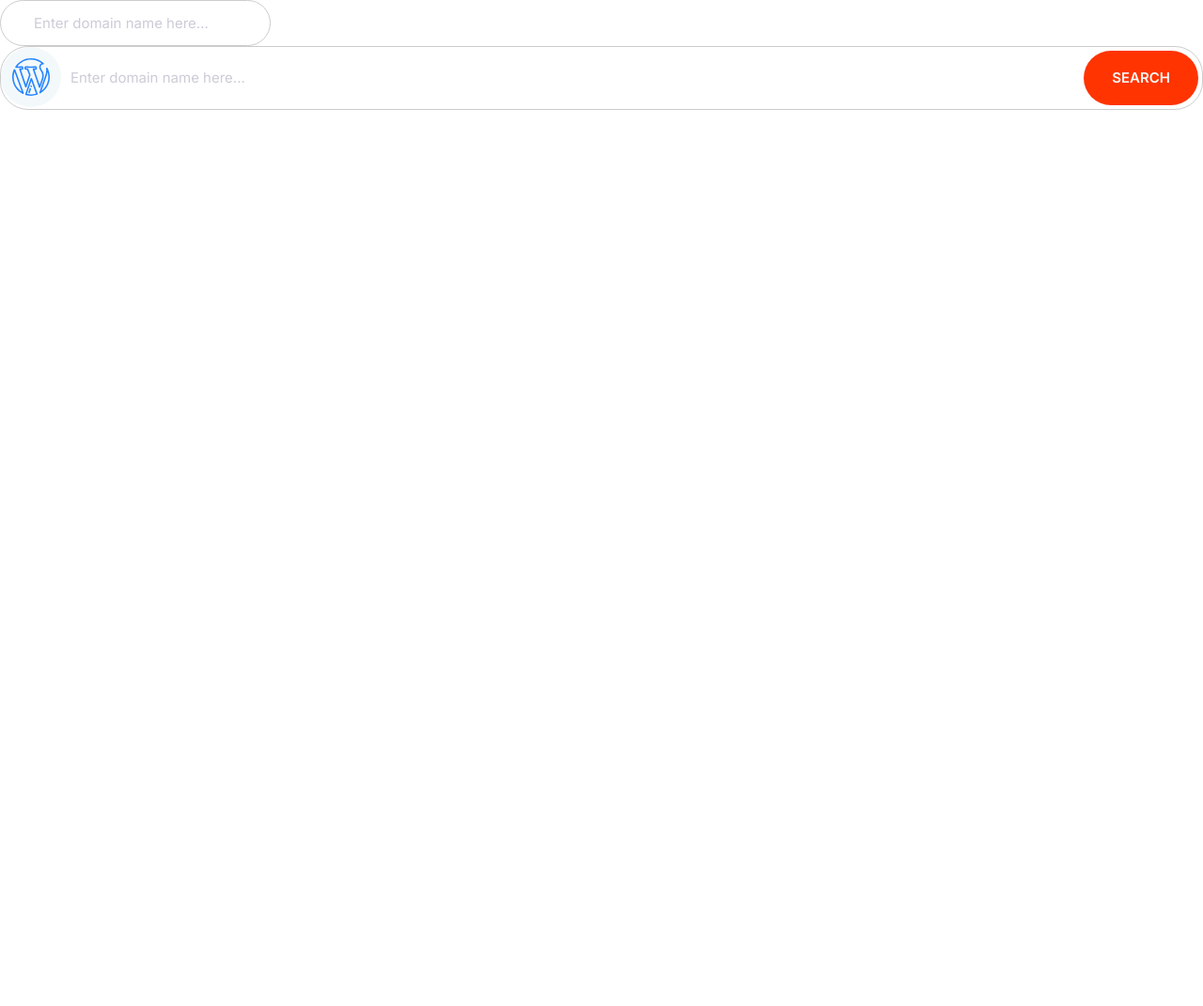
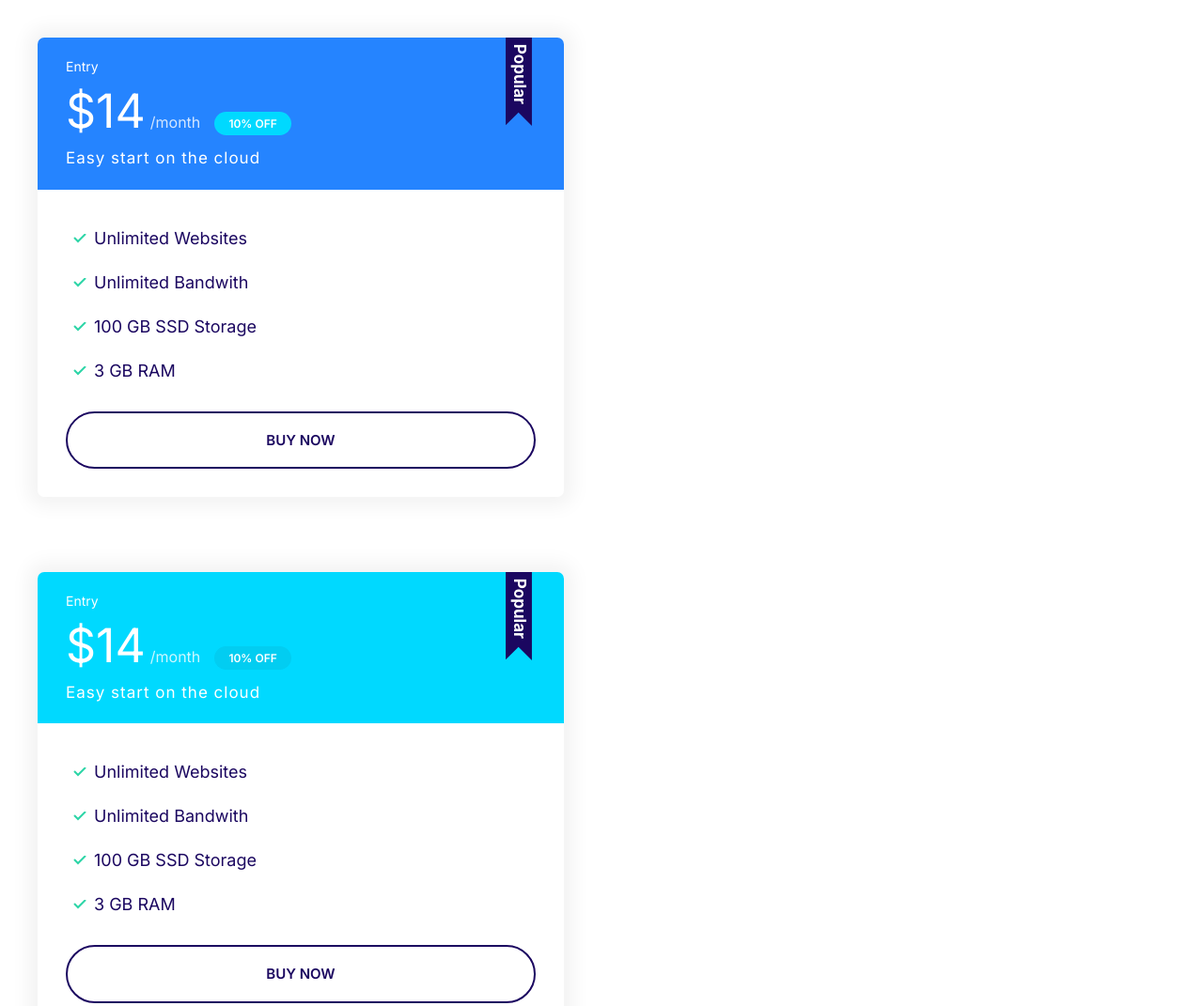
Before and after one commit to HazinAmana/TutExo, a plain HTML site: page index.html in a window 1280 px wide. Shown: the whole page at 94% size. Before the commit the page ends 800 px from the top, so only its background shows below. Drawn offline with Linux system fonts and the light colour scheme.

Commit message:
Added Plan Component

```diff
--- a/css/styles.css
+++ b/css/styles.css
@@ -117,6 +117,7 @@ a {
 
 .badge--small {
   font-size: 1.6rem;
+  padding: 0.5rem 1.5rem;
 }
 
 @media screen and (min-width: 1024px) {
@@ -269,7 +270,7 @@ a {
   padding: 1.5rem 1rem;
 }
 
-.input-group .btn{
+.input-group .btn {
   margin: 4px;
 }
 
@@ -278,3 +279,92 @@ a {
     font-size: 1.5rem;
   }
 }
+
+/* Cards */
+
+.card {
+  border-radius: 7px;
+  box-shadow: 0 0 20px 10px #f3f3f3;
+  overflow: hidden;
+}
+
+.card__header,
+.card__body {
+  padding: 2rem 3rem;
+}
+
+.card--primary .card__header {
+  background: var(--color-primary);
+  color: #fff;
+}
+
+.card--secondary .card__header {
+  background: var(--color-secondary);
+  color: #fff;
+}
+
+.card--secondary .badge--secondary {
+  background: #02cdf1;
+}
+
+/* Plans */
+
+.plan__name {
+  color: #fff;
+  margin: 0;
+  font-weight: 500;
+  font-size: 2.4rem;
+}
+
+.plan__price {
+  font-size: 6rem;
+}
+
+.plan__billing-cycle {
+  font-size: 2.4rem;
+  font-weight: 300;
+  opacity: 0.8;
+  margin-right: 1rem;
+}
+
+.plan__description {
+  font-size: 2rem;
+  font-weight: 300;
+  letter-spacing: 1px;
+  display: block;
+}
+
+.plan .list__item {
+  margin-bottom: 2rem;
+}
+
+.plan--popular .card__header {
+  position: relative;
+}
+
+.plan--popular .card__header::before {
+  content: url(../images/popular.svg);
+  width: 40px;
+  display: inline-block;
+  position: absolute;
+  top: -6px;
+  right: 5%;
+}
+
+@media screen and (min-width: 1024px) {
+  .plan__name {
+    font-size: 1.4rem;
+  }
+
+  .plan__price {
+    font-size: 5rem;
+  }
+
+  .plan__billing-cycle {
+    font-size: 1.6rem;
+  }
+
+  .plan__description {
+    font-size: 1.7rem;
+  }
+}
--- a/index.html
+++ b/index.html
@@ -14,18 +14,49 @@
     </head>
 
     <body>
-        <input type="text" class="input" placeholder="Enter domain name here..." />
-
-        <div class="input-group">
-            <span class="icon-container">
-                <svg class="icon icon--primary">
-                    <use xlink:href="images/sprite.svg#wordpress"></use>
-                </svg>
-            </span>
-            <input type="text" class="input" placeholder="Enter domain name here..." />
-            <button class="btn btn--accent">Search</button>
+        <div style="width: 50%; padding: 4rem;">
+            <div class="plan plan--popular">
+                <div class="card card--primary">
+                    <header class="card__header">
+                        <h3 class="plan__name">Entry</h3>
+                        <span class="plan__price">$14</span>
+                        <span class="plan__billing-cycle">/month</span>
+                        <span class="badge badge--secondary badge--small">10% OFF</span>
+                        <span class="plan__description">Easy start on the cloud</span>
+                    </header>
+                    <div class="card__body">
+                        <ul class="list list--tick">
+                            <li class="list__item">Unlimited Websites</li>
+                            <li class="list__item">Unlimited Bandwith</li>
+                            <li class="list__item">100 GB SSD Storage</li>
+                            <li class="list__item">3 GB RAM</li>
+                        </ul><button class="btn btn--outline btn--block">Buy Now</button>
+                    </div>
+                </div>
+            </div>
         </div>
 
+        <div style="width: 50%; padding: 4rem;">
+            <div class="plan plan--popular">
+                <div class="card card--secondary">
+                    <header class="card__header">
+                        <h3 class="plan__name">Entry</h3>
+                        <span class="plan__price">$14</span>
+                        <span class="plan__billing-cycle">/month</span>
+                        <span class="badge badge--secondary badge--small">10% OFF</span>
+                        <span class="plan__description">Easy start on the cloud</span>
+                    </header>
+                    <div class="card__body">
+                        <ul class="list list--tick">
+                            <li class="list__item">Unlimited Websites</li>
+                            <li class="list__item">Unlimited Bandwith</li>
+                            <li class="list__item">100 GB SSD Storage</li>
+                            <li class="list__item">3 GB RAM</li>
+                        </ul>
+                        <button class="btn btn--outline btn--block">Buy Now</button>
+                    </div>
+                </div>
+            </div>
     </body>
 
 </html>
```
Also changed, not shown: components/cards.html (added, +15 -0 lines), components/plan.html (added, +43 -0 lines), images/popular.svg (added).
